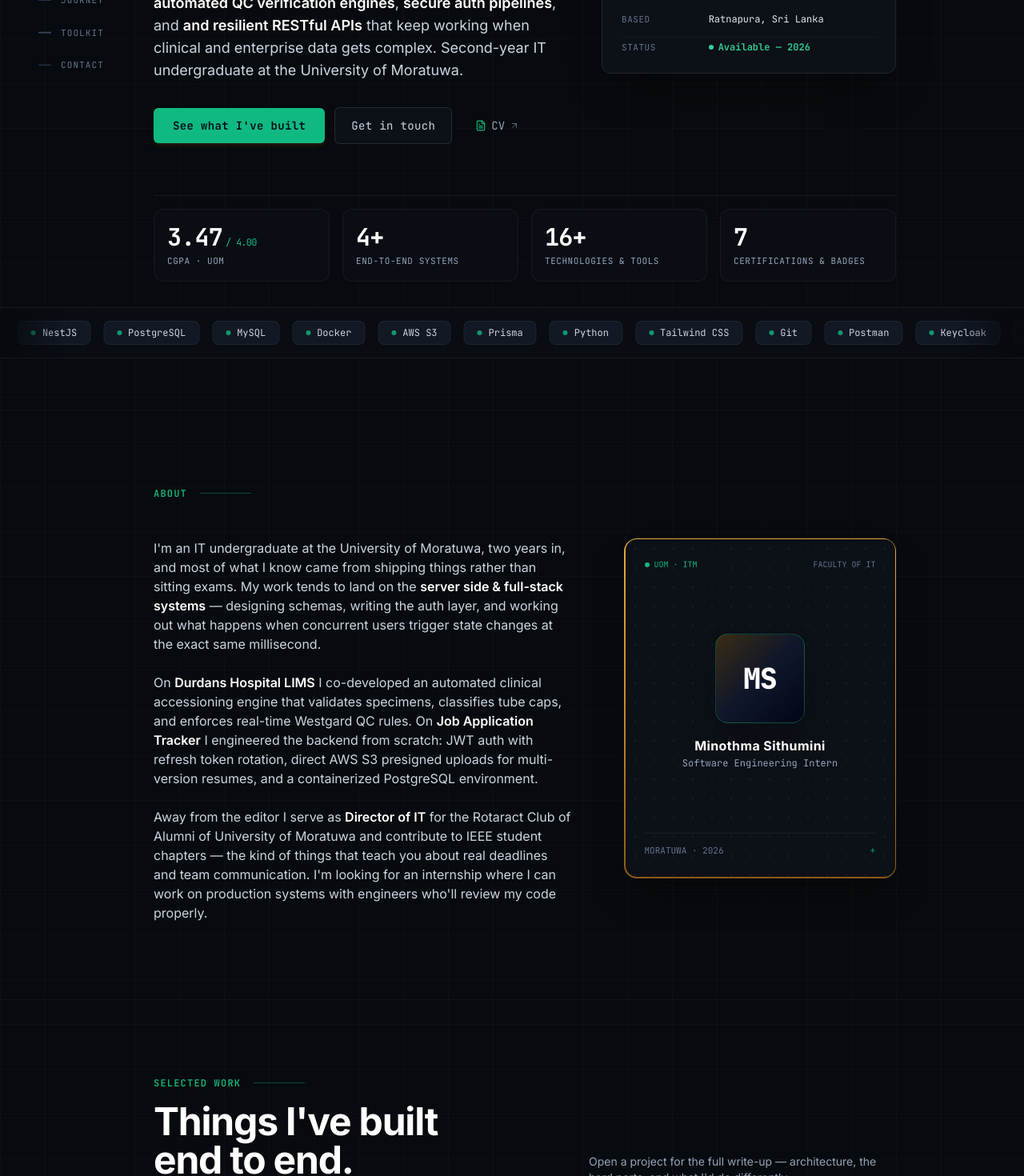
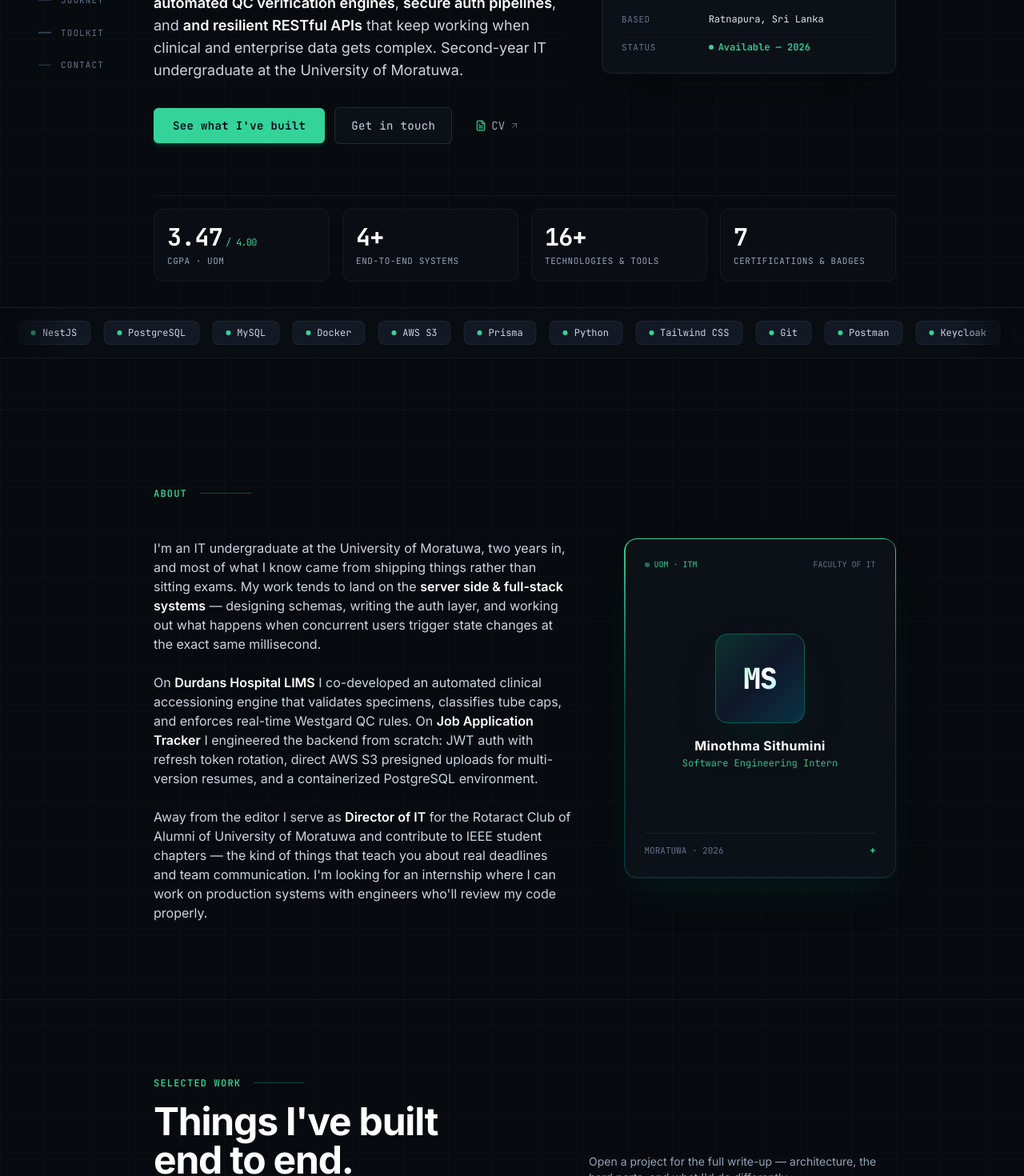
Before and after one commit to Minothma/portfolio, a Next.js app: page / in a window 1280 px wide. Shown: the part 400-1870 px from the top of the page at 80% size. Built offline with nearby package versions, Linux system fonts and the light colour scheme.

Commit message:
style: align photo frame and all UI accents to Cyber Emerald theme

```diff
--- a/components/sections/About.tsx
+++ b/components/sections/About.tsx
@@ -10,10 +10,10 @@ export function About() {
 
         {/* Section Header */}
         <div className="flex items-center gap-4 mb-12">
-          <span className="text-xs font-mono tracking-widest text-amber-accent font-semibold uppercase">
+          <span className="text-xs font-mono tracking-widest text-emerald-400 font-semibold uppercase">
             ABOUT
           </span>
-          <span className="h-[1px] w-16 bg-amber-accent/40" />
+          <span className="h-[1px] w-16 bg-emerald-500/40" />
         </div>
 
         <div className="grid grid-cols-1 lg:grid-cols-12 gap-12 lg:gap-10 items-start">
@@ -35,7 +35,7 @@ export function About() {
 
           {/* Right Column: Custom Visual Portrait Frame with Watermark */}
           <div className="lg:col-span-5 flex justify-center lg:justify-end">
-            <div className="relative w-full max-w-[340px] aspect-[4/5] rounded-2xl bg-gradient-to-b from-[#e5a93c] via-[#ca8a27] to-[#8c5a14] p-[1.5px] shadow-2xl overflow-hidden group">
+            <div className="relative w-full max-w-[340px] aspect-[4/5] rounded-2xl bg-gradient-to-b from-emerald-400 via-emerald-500/30 to-cyan-500/20 p-[1.5px] shadow-2xl shadow-emerald-950/40 overflow-hidden group hover:shadow-[0_0_35px_rgba(16,185,129,0.2)] transition-all duration-300">
 
               {/* Inner portrait content */}
               <div className="relative w-full h-full rounded-[14px] bg-[#0c1017] flex flex-col items-center justify-between p-6 overflow-hidden">
@@ -44,15 +44,15 @@ export function About() {
                 <div
                   className="absolute inset-0 opacity-15"
                   style={{
-                    backgroundImage: `radial-gradient(rgba(255, 255, 255, 0.4) 1px, transparent 1px)`,
+                    backgroundImage: `radial-gradient(rgba(16, 185, 129, 0.4) 1px, transparent 1px)`,
                     backgroundSize: "24px 24px",
                   }}
                 />
 
                 {/* Top Badge */}
                 <div className="relative z-10 w-full flex items-center justify-between text-[10px] font-mono text-slate-400">
-                  <span className="flex items-center gap-1.5 text-amber-accent">
-                    <span className="w-1.5 h-1.5 rounded-full bg-amber-accent" />
+                  <span className="flex items-center gap-1.5 text-emerald-400">
+                    <span className="w-1.5 h-1.5 rounded-full bg-emerald-400 animate-pulse" />
                     UOM · ITM
                   </span>
                   <span className="text-slate-500">FACULTY OF IT</span>
@@ -60,23 +60,23 @@ export function About() {
 
                 {/* Center Monogram Graphic */}
                 <div className="relative z-10 flex flex-col items-center my-auto">
-                  <div className="w-28 h-28 rounded-2xl bg-gradient-to-br from-amber-500/20 via-slate-900 to-slate-950 border border-amber-accent/30 flex items-center justify-center shadow-2xl mb-4 group-hover:scale-105 transition-transform duration-300">
-                    <span className="text-4xl font-extrabold font-mono tracking-tight text-white">
+                  <div className="w-28 h-28 rounded-2xl bg-gradient-to-br from-emerald-500/20 via-slate-900 to-cyan-950 border border-emerald-500/40 flex items-center justify-center shadow-2xl shadow-emerald-950/50 mb-4 group-hover:scale-105 group-hover:border-emerald-400/70 transition-transform duration-300">
+                    <span className="text-4xl font-extrabold font-mono tracking-tight bg-gradient-to-br from-emerald-200 via-white to-cyan-200 bg-clip-text text-transparent">
                       MS
                     </span>
                   </div>
                   <span className="text-base font-bold text-white tracking-wide">
                     {profile.name}
                   </span>
-                  <span className="text-xs font-mono text-slate-400 mt-0.5">
+                  <span className="text-xs font-mono text-emerald-400/90 mt-0.5">
                     Software Engineering Intern
                   </span>
                 </div>
 
-                {/* Watermark at bottom right matching screenshot 5 */}
+                {/* Watermark at bottom right */}
                 <div className="relative z-10 w-full flex items-center justify-between text-[11px] font-mono text-slate-500 pt-3 border-t border-white/[0.06]">
                   <span className="text-slate-500 uppercase">MORATUWA · 2026</span>
-                  <span className="text-amber-accent/80 text-[12px]">+</span>
+                  <span className="text-emerald-400 text-[12px] font-bold">+</span>
                 </div>
 
               </div>
--- a/components/sections/Hero.tsx
+++ b/components/sections/Hero.tsx
@@ -53,14 +53,14 @@ export function Hero() {
             <div className="flex flex-wrap items-center gap-3 pt-2">
               <a
                 href="#work"
-                className="px-6 py-3 rounded-md text-xs sm:text-sm font-semibold font-mono tracking-wide text-slate-950 bg-amber-accent hover:bg-amber-hover transition-all duration-200 shadow-md shadow-amber-500/10 active:scale-95"
+                className="px-6 py-3 rounded-md text-xs sm:text-sm font-semibold font-mono tracking-wide text-slate-950 bg-emerald-400 hover:bg-emerald-300 transition-all duration-200 shadow-md shadow-emerald-500/20 active:scale-95"
               >
                 See what I've built
               </a>
 
               <a
                 href="#contact"
-                className="px-5 py-3 rounded-md text-xs sm:text-sm font-mono tracking-wide text-slate-300 bg-surface-card hover:bg-surface-cardHover border border-white/10 hover:border-white/20 transition-all duration-200 active:scale-95"
+                className="px-5 py-3 rounded-md text-xs sm:text-sm font-mono tracking-wide text-slate-300 bg-surface-card hover:bg-surface-cardHover border border-white/10 hover:border-emerald-500/40 transition-all duration-200 active:scale-95"
               >
                 Get in touch
               </a>
@@ -71,7 +71,7 @@ export function Hero() {
                 rel="noopener noreferrer"
                 className="px-4 py-3 rounded-md text-xs sm:text-sm font-mono text-slate-400 hover:text-white border border-transparent hover:border-white/10 transition-all flex items-center gap-1.5"
               >
-                <FileText className="w-3.5 h-3.5 text-amber-accent" />
+                <FileText className="w-3.5 h-3.5 text-emerald-400" />
                 <span>CV</span>
                 <ArrowUpRight className="w-3 h-3 opacity-60" />
               </a>
@@ -80,7 +80,7 @@ export function Hero() {
 
           {/* Right Column: Terminal Spec Profile Card */}
           <div className="lg:col-span-5">
-            <div className="rounded-xl bg-[#0c1017] border border-white/[0.08] p-6 shadow-2xl space-y-5 font-mono text-xs select-none hover:border-amber-accent/30 transition-colors">
+            <div className="rounded-xl bg-[#0c1017] border border-white/[0.08] p-6 shadow-2xl space-y-5 font-mono text-xs select-none hover:border-emerald-500/40 transition-colors">
 
               {/* Terminal Card Header */}
               <div className="flex items-center justify-between text-[11px] text-slate-500 pb-3 border-b border-white/[0.06] tracking-wider">
@@ -156,7 +156,7 @@ export function Hero() {
           <div className="p-4 rounded-xl bg-[#0c1017]/80 border border-white/[0.05]">
             <div className="text-2xl sm:text-3xl font-bold text-white tracking-tight">
               {profile.metrics.gpa}
-              <span className="text-xs text-amber-accent font-normal ml-1">
+              <span className="text-xs text-emerald-400 font-normal ml-1">
                 {profile.metrics.gpaScale}
               </span>
             </div>
--- a/components/sections/Projects.tsx
+++ b/components/sections/Projects.tsx
@@ -21,10 +21,10 @@ export function Projects() {
 
         {/* Eyebrow and Section Header */}
         <div className="flex items-center gap-4 mb-4">
-          <span className="text-xs font-mono tracking-widest text-amber-accent font-semibold uppercase">
+          <span className="text-xs font-mono tracking-widest text-emerald-400 font-semibold uppercase">
             SELECTED WORK
           </span>
-          <span className="h-[1px] w-16 bg-amber-accent/40" />
+          <span className="h-[1px] w-16 bg-emerald-500/40" />
         </div>
 
         <div className="flex flex-col md:flex-row md:items-end justify-between gap-6 mb-10">
@@ -47,7 +47,7 @@ export function Projects() {
               onClick={() => setSelectedCategory(cat)}
               className={`px-3.5 py-1.5 rounded-full text-xs font-mono tracking-wider transition-all duration-200 ${
                 selectedCategory === cat
-                  ? "bg-amber-accent text-slate-950 font-bold shadow-sm"
+                  ? "bg-emerald-400 text-slate-950 font-bold shadow-sm"
                   : "bg-[#0c1017] text-slate-400 border border-white/[0.06] hover:border-white/20 hover:text-slate-200"
               }`}
             >
@@ -61,7 +61,7 @@ export function Projects() {
           {filteredProjects.map((project) => (
             <div
               key={project.id}
-              className="group relative rounded-xl bg-[#0c1017] border border-white/[0.08] hover:border-amber-accent/40 transition-all duration-200 p-6 sm:p-8 space-y-5 shadow-lg shadow-black/20"
+              className="group relative rounded-xl bg-[#0c1017] border border-white/[0.08] hover:border-emerald-500/40 transition-all duration-200 p-6 sm:p-8 space-y-5 shadow-lg shadow-black/20"
             >
               {/* Card Header: Metadata + READ MORE button */}
               <div className="flex flex-wrap items-center justify-between gap-4">
@@ -81,7 +81,7 @@ export function Projects() {
 
                 <button
                   onClick={() => setSelectedProject(project)}
-                  className="px-3.5 py-1.5 rounded-full text-[11px] font-mono tracking-wider text-slate-300 border border-white/20 hover:border-amber-accent hover:text-amber-accent transition-colors active:scale-95"
+                  className="px-3.5 py-1.5 rounded-full text-[11px] font-mono tracking-wider text-slate-300 border border-white/20 hover:border-emerald-400 hover:text-emerald-400 transition-colors active:scale-95"
                 >
                   READ MORE
                 </button>
@@ -104,7 +104,7 @@ export function Projects() {
                     key={i}
                     className="flex items-start gap-2.5 text-xs sm:text-sm text-slate-400 leading-normal"
                   >
-                    <span className="text-amber-accent font-bold mt-0.5">•</span>
+                    <span className="text-emerald-400 font-bold mt-0.5">•</span>
                     <span>{item}</span>
                   </li>
                 ))}
@@ -135,7 +135,7 @@ export function Projects() {
             {/* Modal Header */}
             <div className="flex items-start justify-between gap-4 pb-4 border-b border-white/10">
               <div className="space-y-1">
-                <div className="text-xs font-mono uppercase tracking-wider text-amber-accent">
+                <div className="text-xs font-mono uppercase tracking-wider text-emerald-400">
                   {selectedProject.badge}
                 </div>
                 <h3 className="text-2xl sm:text-3xl font-bold text-white">
@@ -169,7 +169,7 @@ export function Projects() {
               <div className="space-y-2">
                 {selectedProject.writeUp.architecture.map((item, i) => (
                   <div key={i} className="flex items-start gap-2.5 text-xs sm:text-sm text-slate-300">
-                    <CheckCircle2 className="w-4 h-4 text-amber-accent flex-shrink-0 mt-0.5" />
+                    <CheckCircle2 className="w-4 h-4 text-emerald-400 flex-shrink-0 mt-0.5" />
                     <span>{item}</span>
                   </div>
                 ))}
@@ -179,13 +179,13 @@ export function Projects() {
             {/* The Hard Parts / Tradeoffs */}
             {selectedProject.writeUp.hardParts && selectedProject.writeUp.hardParts.length > 0 && (
               <div className="space-y-3">
-                <h4 className="text-xs font-mono uppercase tracking-wider text-amber-accent">
+                <h4 className="text-xs font-mono uppercase tracking-wider text-emerald-400">
                   // THE HARD PARTS & CONCURRENCY TRADEOFFS
                 </h4>
                 <div className="space-y-2">
                   {selectedProject.writeUp.hardParts.map((item, i) => (
-                    <div key={i} className="flex items-start gap-2.5 text-xs sm:text-sm text-slate-300 bg-amber-500/5 p-3 rounded-lg border border-amber-500/15">
-                      <AlertCircle className="w-4 h-4 text-amber-accent flex-shrink-0 mt-0.5" />
+                    <div key={i} className="flex items-start gap-2.5 text-xs sm:text-sm text-slate-300 bg-emerald-500/5 p-3 rounded-lg border border-emerald-500/15">
+                      <AlertCircle className="w-4 h-4 text-emerald-400 flex-shrink-0 mt-0.5" />
                       <span>{item}</span>
                     </div>
                   ))}
@@ -213,7 +213,7 @@ export function Projects() {
               <span>{selectedProject.writeUp.repoNote || "Repository available on request."}</span>
               <button
                 onClick={() => setSelectedProject(null)}
-                className="px-4 py-2 rounded bg-amber-accent text-slate-950 font-bold hover:bg-amber-hover transition-colors"
+                className="px-4 py-2 rounded bg-emerald-400 text-slate-950 font-bold hover:bg-emerald-300 transition-colors"
               >
                 Close Write-up
               </button>
--- a/components/ui/ProjectCard.tsx
+++ b/components/ui/ProjectCard.tsx
@@ -8,7 +8,7 @@ interface ProjectCardProps {
 
 export function ProjectCard({ project, onReadMore }: ProjectCardProps) {
   return (
-    <div className="group relative rounded-xl bg-[#0c1017] border border-white/[0.08] hover:border-amber-accent/40 transition-all duration-200 p-6 sm:p-8 space-y-5">
+    <div className="group relative rounded-xl bg-[#0c1017] border border-white/[0.08] hover:border-emerald-500/40 transition-all duration-200 p-6 sm:p-8 space-y-5">
       <div className="flex flex-wrap items-center justify-between gap-4">
         <div className="flex items-center gap-2.5 text-[11px] font-mono tracking-wider uppercase text-slate-400">
           <span>{project.badge}</span>
@@ -25,7 +25,7 @@ export function ProjectCard({ project, onReadMore }: ProjectCardProps) {
         {onReadMore && (
           <button
             onClick={() => onReadMore(project)}
-            className="px-3.5 py-1.5 rounded-full text-[11px] font-mono tracking-wider text-slate-300 border border-white/20 hover:border-amber-accent hover:text-amber-accent transition-colors"
+            className="px-3.5 py-1.5 rounded-full text-[11px] font-mono tracking-wider text-slate-300 border border-white/20 hover:border-emerald-400 hover:text-emerald-400 transition-colors"
           >
             READ MORE
           </button>
--- a/components/ui/TechMarquee.tsx
+++ b/components/ui/TechMarquee.tsx
@@ -16,9 +16,9 @@ export function TechMarquee() {
         {repeatedList.map((tech, index) => (
           <div
             key={`${tech}-${index}`}
-            className="flex items-center gap-2 px-4 py-1.5 mx-2 rounded-lg bg-[#121824] border border-white/[0.06] text-xs font-mono text-slate-300 whitespace-nowrap shrink-0 hover:border-amber-accent/40 hover:text-white transition-colors select-none"
+            className="flex items-center gap-2 px-4 py-1.5 mx-2 rounded-lg bg-[#121824] border border-white/[0.06] text-xs font-mono text-slate-300 whitespace-nowrap shrink-0 hover:border-emerald-400/50 hover:text-white transition-colors select-none"
           >
-            <span className="w-1.5 h-1.5 rounded-full bg-amber-accent/80" />
+            <span className="w-1.5 h-1.5 rounded-full bg-emerald-400" />
             <span>{tech}</span>
           </div>
         ))}
```
Also changed, not shown: components/sections/Contact.tsx (+8 -8 lines), components/sections/Journey.tsx (+10 -10 lines), components/sections/Toolkit.tsx (+4 -4 lines).
